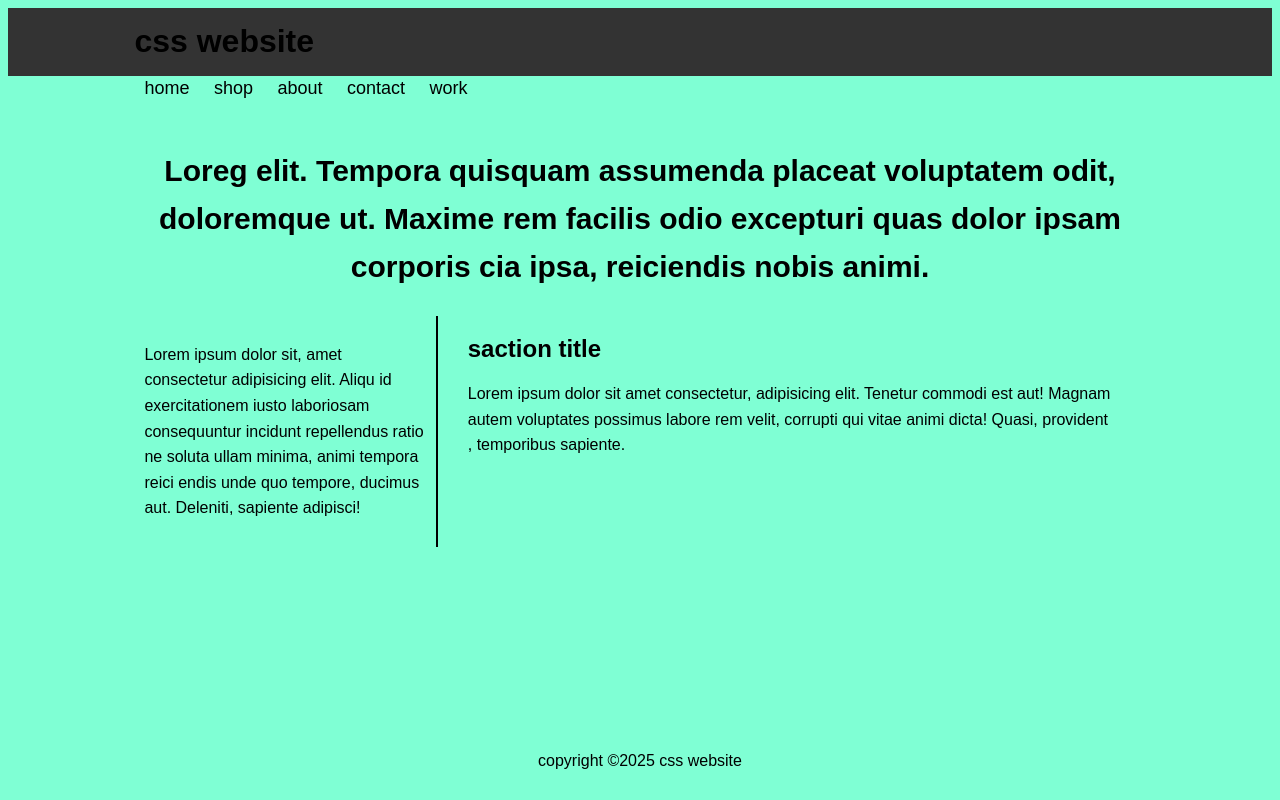
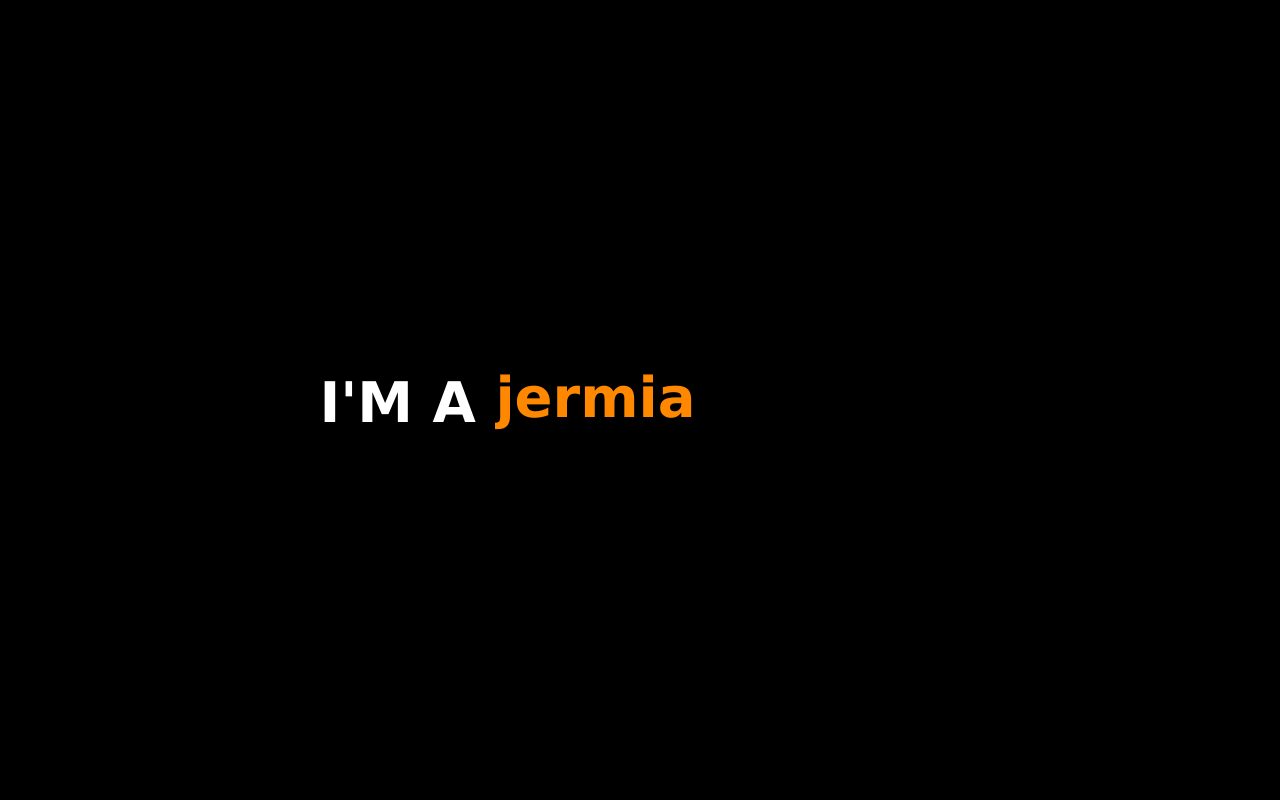
Before and after one commit to mampukane/mampukane, a plain HTML site: page index.html in a window 1280 px wide. Drawn offline with Linux system fonts and the light colour scheme.

Commit message:
Add files via upload

```diff
--- a/index.html
+++ b/index.html
@@ -3,67 +3,20 @@
 <head>
     <meta charset="UTF-8">
     <meta name="viewport" content="width=device-width, initial-scale=1.0">
-    <title>css website</title>
-    <link rel="stylesheet" href="styles.css"
+    <title>Document</title>
+    <link rel="stylesheet" href="styles.css">
 </head>
+<h1>
+    I'M A
+    <span>
+        <span>jermia</span>
+        <span>web developer</span>
+        <span>PROGRAMER</span>
+        <span>DESIGNER</span>
+        <span>FREELANER</span>
+    </span>
+</h1>
 <body>
-    <header id="mainHeader">
-        <div class="container">
-            <h1>css website</h1>
-
-        </div>
-    </header>
-
-    <nav id="mainNav">
-        <div class="container">
-            <ul>
-                <li><a href="#">home</a> </li>
-                <li><a href="#">shop</a> </li>
-                <li><a href="#">about</a> </li>
-                <li><a href="#">contact</a> </li>
-                <li><a href="#">work</a> </li>
-            </ul>
-        </div>
-
-
-
-
-
-
-
-        <saction id="jumbo">
-            <div class="container">
-                <h1>Loreg elit. Tempora quisquam assumenda placeat voluptatem odit,
-                     doloremque ut. Maxime rem
-                    facilis odio excepturi quas dolor ipsam corporis
-                    cia ipsa, reiciendis nobis animi.</h1>
-            </div>
-        </saction>
-
-        <div class="container">
-            <aside id="sidebar">
-
-                <p>Lorem ipsum dolor sit, amet consectetur adipisicing elit. Aliqu
-                    id exercitationem iusto laboriosam consequuntur incidunt repellendus ratio
-                    ne soluta ullam minima, animi tempora reici
-                    endis unde quo tempore, ducimus aut. Deleniti, sapiente adipisci!</p>
-            </aside>
-            <saction id="main">
-                <h2>saction title</h2>
-                <p>Lorem ipsum dolor sit amet consectetur, adipisicing elit. Tenetur
-                    commodi est aut! Magnam autem voluptates possimus labore rem velit,
-                    corrupti qui vitae animi dicta! Quasi, provident , temporibus sapiente.</p>
-            </saction>
-
-        </div>
-
-        <footer id="mainfooter">
-            <p>copyright &copy;2025 css website</p>
-
-        </footer>
-    </nav>
-
-
 
 </body>
 </html>
--- a/styles.css
+++ b/styles.css
@@ -1,97 +1,34 @@
 body {
-    background-color: aquamarine;
-    font-family: Arial, Helvetica, sans-serif;
-    font-size: 16px;
-    line-height: 1.6em;
+    display: flex;
+    align-items: center;
+    justify-content: center;
+    height: 100vh;
+    margin: 0;
+    padding: 0;
+    background-color: black;
+    color: white;
+    font-family: Verdana, Geneva, Tahoma, sans-serif;
 }
-.container {
-    color: black;
-    width: 80%;
-    margin: auto;
+h1 {
+    font-size: 3.5em;
+}
+h1 > span {
+    position: relative;
+    display: inline-block;
+    color: #ff8800;
+    height: 1.25em;
+    vertical-align: bottom;
     overflow: hidden;
 }
-#mainHeader {
-    background: #333;
-    color: white;
-}
-#mainNav ul {
-    padding: 0;
-    margin: 0;
-    list-style: none;
-}
-#mainNav li {
-    display: inline;
-    padding: 5px 10px;
-}
-#mainNav a {
-
-    color: black;
-    text-decoration: none;
-    font-size: 18px;
-}
-#mainNav li:hover {
-    background-color: #aaa;
-}
-.search .input {
-    background-color: #000;
-    border: 0;
-    font-size: 16px;
-    color: #1e1e1e;
-    padding: 15px;
-    height: 40px;
-    width: 40px;
-    transition: width 0.8s ease;
-    border-top-right-radius: 25px;
-    border-bottom-right-radius: 25px;
-    border-top-left-radius: 25px;
-    border-bottom-right-radius: 25px;
+h1 > span >span {
+     display: block;
+     animation: animateWords 5s infinite ease;
 }
 
-#jumbo {
-    background-attachment: fixed;
-    background-position: center center;
-    min-height: 200px;
-    text-align: center;
-    height: 2cm;
+@keyframes animateWords {
+    0% {transform: translateY(0%);}
+    25% {transform: translateY(-100%);}
+    50% {transform: translateY(-200%);}
+    75% {transform: translateY(-300%);}
+    100% {transform: translateZ(-400%);}
 }
-#jumbo h1 {
-    color:black;
-    font-size: 30px;
-    padding-top: 20px;
-    line-height: 1.6em;
-    word-spacing: normal;
-}
-h1 {
-    color: black;
-}
-#main {
-    float: right;
-    width: 70%;
-    padding: 0 30px;
-    box-sizing: border-box;
-}
-#sidebar {
-    float: left;
-    width: 30%;
-    padding: 10px;
-    border-right: 2px solid black;
-    box-sizing: border-box;
-}
-#mainfooter {
-    position: fixed;
-    bottom: 0;
-    left: 0;
-    background: none;
-    color:black;
-    text-align: center;
-    padding: 10px 0;
-    width: 100%;
-}
-@media (max-width:600px)
-
-/* p { */
-    /* border: 2px solid green; */
-    /* padding: 10px 20px 10px 20px; */
-    /* margin: 40px; */
-/*  */
-/* } */
```
